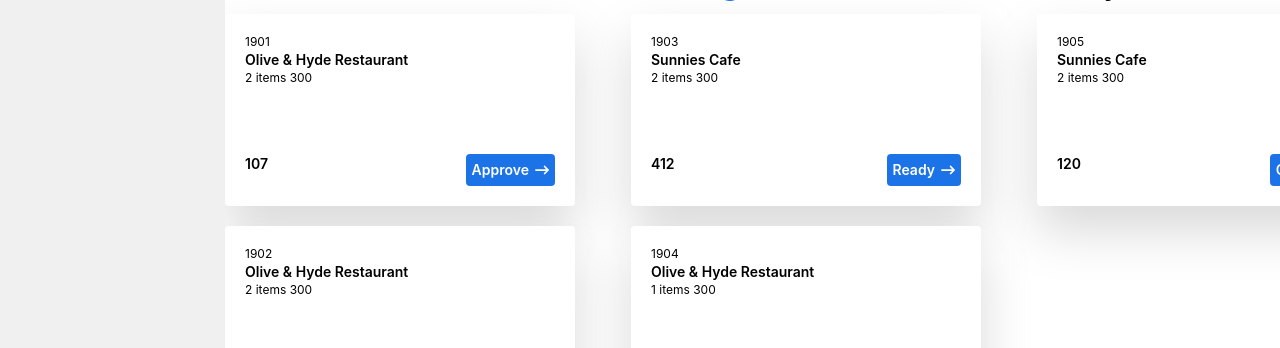
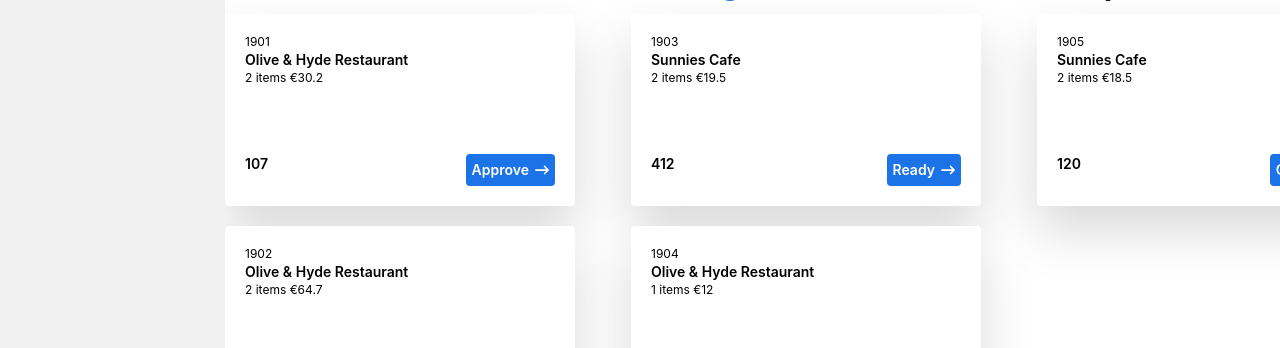
Before and after one commit to MMuntha/frontend-test, a React (Create React App) app: page / in a window 1280 px wide. Shown: the part 126-474 px from the top of the page. Built offline with nearby package versions, Linux system fonts and the light colour scheme; a web font is replaced by a local one.

Commit message:
added total price calculation

```diff
--- a/src/components/molecules/order-card/index.tsx
+++ b/src/components/molecules/order-card/index.tsx
@@ -5,7 +5,7 @@
   id: number;
   name: string;
   numberOfItems: number;
-  price: string;
+  price: number;
   location: string;
   status: OrderStatus;
   onClick: () => void;
@@ -36,7 +36,7 @@
       <div>
         <p className="text-xs">{id}</p>
         <p className="text-sm font-semibold">{name} </p>
-        <p className="text-xs">{`${numberOfItems} items 300`}</p>
+        <p className="text-xs">{`${numberOfItems} items €${String(price)}`}</p>
       </div>
       <div className="w-full flex flex-row justify-between">
         <p className="text-sm font-semibold">{location}</p>
--- a/src/components/orders-board.component.tsx
+++ b/src/components/orders-board.component.tsx
@@ -71,6 +71,17 @@
       }
     }
   };
+
+  const getTotalPrice = (order: Order): number => {
+    let totalPrice = 0;
+
+    order.items.forEach((order) => {
+      totalPrice += order.price * order.quantity;
+    });
+
+    return totalPrice;
+  };
+
   return (
     <div className="flex justify-around items-start space-x-14 pt-2">
       <div>
@@ -86,7 +97,7 @@
               location={order.location}
               name={order.pricelist.name}
               status={order.status}
-              price={"300"}
+              price={getTotalPrice(order)}
               onClick={() => handleClick(order)}
             />
           ))}
@@ -104,7 +115,7 @@
               location={order.location}
               name={order.pricelist.name}
               status={order.status}
-              price={"300"}
+              price={getTotalPrice(order)}
               onClick={() => handleClick(order)}
             />
           ))}
@@ -121,7 +132,7 @@
               location={order.location}
               name={order.pricelist.name}
               status={order.status}
-              price={"300"}
+              price={getTotalPrice(order)}
               onClick={() => handleClick(order)}
             />
           ))}
```
